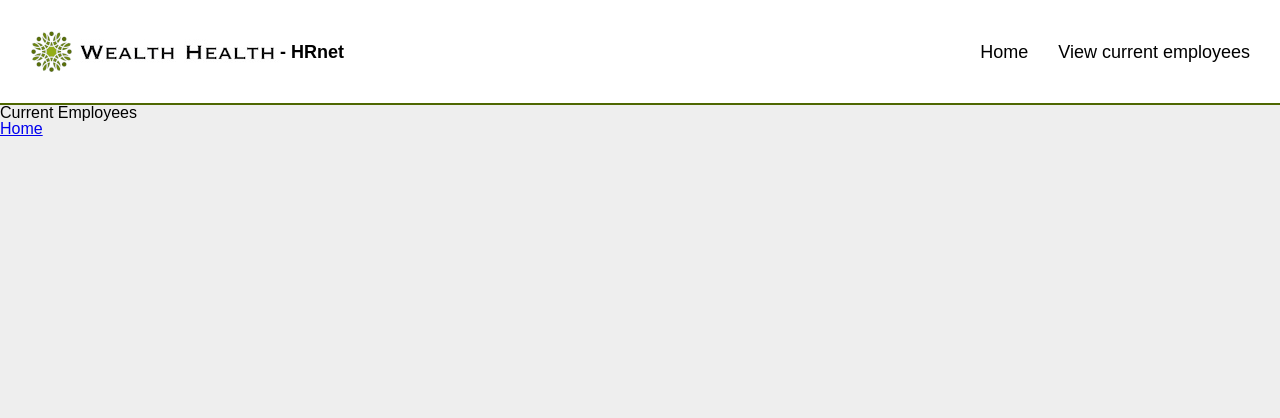
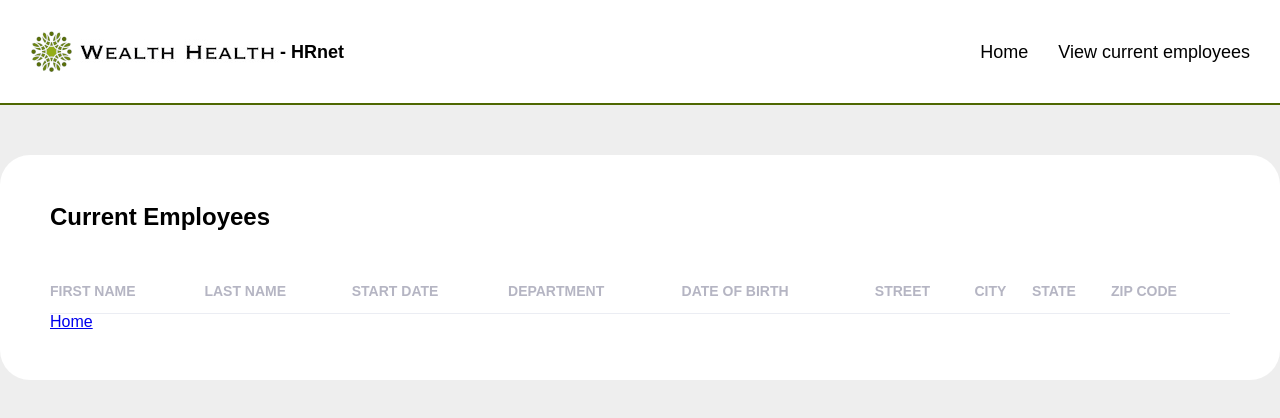
Before and after one commit to JKML5/HRnet, a React (Create React App) app: page /employee-list in a window 1280 px wide. Shown: the top 418 px of the page. Built offline with nearby package versions, Linux system fonts and the light colour scheme.

Commit message:
EmployeeList

```diff
--- a/src/App.jsx
+++ b/src/App.jsx
@@ -1,3 +1,4 @@
+import { useState } from 'react';
 import { Routes, Route } from 'react-router-dom';
 import Header from './components/Header';
 import Home from './pages/Home';
@@ -6,12 +7,20 @@ import Error from './pages/Error';
 import './css/style.css';
 
 function App() {
+  const [employees, setEmployees] = useState([]);
+
   return (
     <>
       <Header />
       <Routes>
-        <Route path="/" element={<Home />} />
-        <Route path="/employee-list" element={<EmployeeList />} />
+        <Route
+          path="/"
+          element={<Home employees={employees} setEmployees={setEmployees} />}
+        />
+        <Route
+          path="/employee-list"
+          element={<EmployeeList employees={employees} />}
+        />
         <Route path="/*" element={<Error />} />
       </Routes>
     </>
--- a/src/components/FormDatePicker.jsx
+++ b/src/components/FormDatePicker.jsx
@@ -1,3 +1,7 @@
+/**
+ * @see https://projects.wojtekmaj.pl/react-date-picker/
+ */
+
 import PropTypes from 'prop-types';
 import DatePicker from 'react-date-picker';
 
@@ -14,7 +18,7 @@ FormDatePicker.defaultProps = {
 FormDatePicker.propTypes = {
   id: PropTypes.string,
   onChange: PropTypes.func,
-  value: PropTypes.string,
+  value: PropTypes.instanceOf(Date),
 };
 
 export default FormDatePicker;
--- a/src/components/FormSelect.jsx
+++ b/src/components/FormSelect.jsx
@@ -1,3 +1,6 @@
+/**
+ * Sort & show options value for selectbox
+ */
 import styled from 'styled-components';
 import PropTypes from 'prop-types';
 
@@ -18,16 +21,14 @@ function FormSelect({ id, name, data }) {
     }
   `;
 
-  let sortedValues;
-  if (typeof data[0] === 'string') {
-    sortedValues = data.sort();
-  } else {
-    sortedValues = data.sort((a, b) => {
-      if (Object.values(a)[0] < Object.values(b)[0]) return -1;
-      if (Object.values(a)[0] > Object.values(b)[0]) return 1;
-      return 0;
-    });
-  }
+  const sortedValues =
+    typeof data[0] === 'string'
+      ? data.sort()
+      : data.sort((a, b) => {
+          if (Object.values(a)[0] < Object.values(b)[0]) return -1;
+          if (Object.values(a)[0] > Object.values(b)[0]) return 1;
+          return 0;
+        });
 
   function getOption(optionData) {
     return typeof optionData === 'string' ? (
--- /dev/null
+++ b/src/components/Title.jsx
@@ -0,0 +1,20 @@
+import PropTypes from 'prop-types';
+import styled from 'styled-components';
+
+function Title({ value }) {
+  const StyledTitle = styled.h1`
+    font-size: 24px;
+    font-weight: bold;
+    padding-bottom: 20px;
+    border-bottom: 2px solid #eeeee;
+    margin-bottom: 20px;
+  `;
+
+  return <StyledTitle>{value}</StyledTitle>;
+}
+
+Title.propTypes = {
+  value: PropTypes.string.isRequired,
+};
+
+export default Title;
--- a/src/css/style.css
+++ b/src/css/style.css
@@ -66,7 +66,7 @@ body {
 }
 
 .main {
-  max-width: 800px;
+  max-width: 1300px;
   background-color: #ffffff;
   margin: 50px auto;
   border-radius: 30px;
--- a/src/pages/EmployeeList.jsx
+++ b/src/pages/EmployeeList.jsx
@@ -1,13 +1,70 @@
 import { Link } from 'react-router-dom';
+import PropTypes from 'prop-types';
+import styled from 'styled-components';
+import Title from '../components/Title';
 
-function EmployeeList() {
+function EmployeeList({ employees }) {
+  const StyledTable = styled.table`
+    width: 100%;
+    border-collapse: collapse;
+    font-size: 14px;
+  `;
+
+  const StyledRow = styled.tr`
+    border-bottom: 1px solid #ebedf3;
+  `;
+
+  const StyledTh = styled.th`
+    color: #b5b5c3;
+    text-transform: uppercase;
+    text-align: left;
+    font-weight: 700;
+    padding: 15px 0;
+  `;
+
+  const StyledTd = styled.td`
+    padding: 15px 0;
+  `;
+
   return (
-    <div id="employee-div" className="container">
-      <h1>Current Employees</h1>
-      <table id="employee-table" className="display" />
-      <Link to="/">Home</Link>
-    </div>
+    <main className="main">
+      <Title value="Current Employees" />
+
+      <div id="employee-div" className="container">
+        <StyledTable id="employee-table" className="display">
+          <StyledRow>
+            <StyledTh>First name</StyledTh>
+            <StyledTh>Last name</StyledTh>
+            <StyledTh>Start date</StyledTh>
+            <StyledTh>Department</StyledTh>
+            <StyledTh>Date of birth</StyledTh>
+            <StyledTh>Street</StyledTh>
+            <StyledTh>City</StyledTh>
+            <StyledTh>State</StyledTh>
+            <StyledTh>Zip code</StyledTh>
+          </StyledRow>
+          {employees.map((employee) => (
+            <StyledRow>
+              <StyledTd>{employee.firstName}</StyledTd>
+              <StyledTd>{employee.lastName}</StyledTd>
+              <StyledTd>{employee.dateStart.toLocaleString()}</StyledTd>
+              <StyledTd>{employee.department}</StyledTd>
+              <StyledTd>{employee.dateBirth.toLocaleString()}</StyledTd>
+              <StyledTd>{employee.street}</StyledTd>
+              <StyledTd>{employee.city}</StyledTd>
+              <StyledTd>{employee.state}</StyledTd>
+              <StyledTd>{employee.zipCode}</StyledTd>
+            </StyledRow>
+          ))}
+        </StyledTable>
+        <Link to="/">Home</Link>
+      </div>
+    </main>
   );
 }
 
+EmployeeList.propTypes = {
+  employees: PropTypes.string.isRequired,
+};
+
 export default EmployeeList;
--- a/src/pages/Home.jsx
+++ b/src/pages/Home.jsx
@@ -1,5 +1,5 @@
 import React, { useState } from 'react';
-import styled from 'styled-components';
+import PropTypes from 'prop-types';
 import Button from '../components/Button';
 import FormDatePicker from '../components/FormDatePicker';
 import FormInputText from '../components/FormInput';
@@ -7,52 +7,34 @@ import FormLabel from '../components/FormLabel';
 import FormSelect from '../components/FormSelect';
 import states from '../data/states';
 import departments from '../data/departments';
+import Title from '../components/Title';
 
-function Home() {
+function Home({ employees, setEmployees }) {
   const [dateBirth, changeDateBirth] = useState(new Date());
   const [dateStart, changeDateStart] = useState(new Date());
 
-  const StyledTitle = styled.h1`
-    font-size: 24px;
-    font-weight: bold;
-    padding-bottom: 20px;
-    border-bottom: 2px solid #eeeee;
-    margin-bottom: 20px;
-  `;
+  function saveEmployee() {
+    const employee = {
+      firstName: document.getElementById('first-name').value,
+      lastName: document.getElementById('last-name').value,
+      dateBirth,
+      dateStart,
+      street: document.getElementById('street').value,
+      city: document.getElementById('city').value,
+      state: document.getElementById('state').value,
+      zipCode: document.getElementById('zip-code').value,
+      department: document.getElementById('department').value,
+    };
 
-  function saveEmployee() {
-    console.log('saveEmployee');
-    // const firstName = document.getElementById('first-name');
-    // const lastName = document.getElementById('last-name');
-    // const dateOfBirth = document.getElementById('date-of-birth');
-    // const startDate = document.getElementById('start-date');
-    // const department = document.getElementById('department');
-    // const street = document.getElementById('street');
-    // const city = document.getElementById('city');
-    // const state = document.getElementById('state');
-    // const zipCode = document.getElementById('zip-code');
+    setEmployees([...employees, employee]);
 
-    // const employees = JSON.parse(localStorage.getItem('employees')) || [];
-    // const employee = {
-    //   firstName: firstName.value,
-    //   lastName: lastName.value,
-    //   dateOfBirth: dateOfBirth.value,
-    //   startDate: startDate.value,
-    //   department: department.value,
-    //   street: street.value,
-    //   city: city.value,
-    //   state: state.value,
-    //   zipCode: zipCode.value,
-    // };
-    // employees.push(employee);
-    // localStorage.setItem('employees', JSON.stringify(employees));
     // $('#confirmation').modal();
   }
 
   return (
     <>
       <main className="main">
-        <StyledTitle>Create employee</StyledTitle>
+        <Title value="Create employee" />
 
         <form action="#" id="create-employee">
           <FormLabel htmlFor="first-name" value="First Name" />
@@ -103,4 +85,9 @@ function Home() {
   );
 }
 
+Home.propTypes = {
+  employees: PropTypes.string.isRequired,
+  setEmployees: PropTypes.func.isRequired,
+};
+
 export default Home;
```
Also changed, not shown: 1 other file (tests, documents, lock files or other folders).
